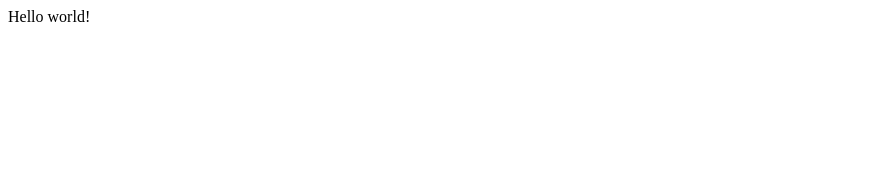
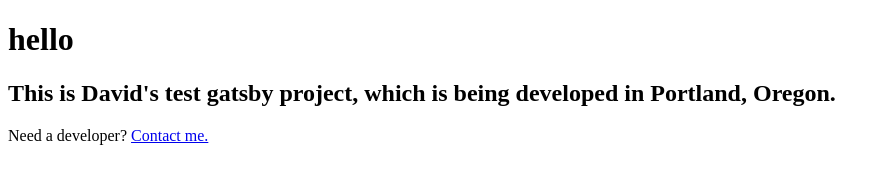
Before and after one commit to davydka/gatsby-explorations, a Gatsby site: page / in a window 1280 px wide. Shown: the whole page, without its empty margins (0-890 px from the left). Built offline with nearby package versions, Linux system fonts and the light colour scheme; Gatsby itself is replaced by a stand-in of ours.

Commit message:
Experimenting with linking and creating new pages.

```diff
--- /dev/null
+++ b/src/pages/about.js
@@ -0,0 +1,14 @@
+import React from 'react'
+import { Link } from 'gatsby'
+
+const AboutPage = () => {
+    return (
+        <div>
+            <h1>About Page</h1>
+            <p>This is the bio for the about page.</p>
+            <p><Link to='contact'>Contact me.</Link></p>
+        </div>
+    )
+}
+
+export default AboutPage
--- a/src/pages/index.js
+++ b/src/pages/index.js
@@ -1,3 +1,14 @@
-import React from "react"
+import React from 'react'
+import { Link } from 'gatsby'
 
-export default () => <div>Hello world!</div>
+const IndexPage = () => {
+    return (
+        <div>
+            <h1>hello</h1>
+            <h2>This is David's test gatsby project, which is being developed in Portland, Oregon.</h2>
+            <p>Need a developer? <Link to='/contact'>Contact me.</Link></p>
+        </div>
+    )
+}
+
+export default IndexPage
```
Also changed, not shown: src/pages/blog.js (added, +12 -0 lines), src/pages/contact.js (added, +12 -0 lines).
